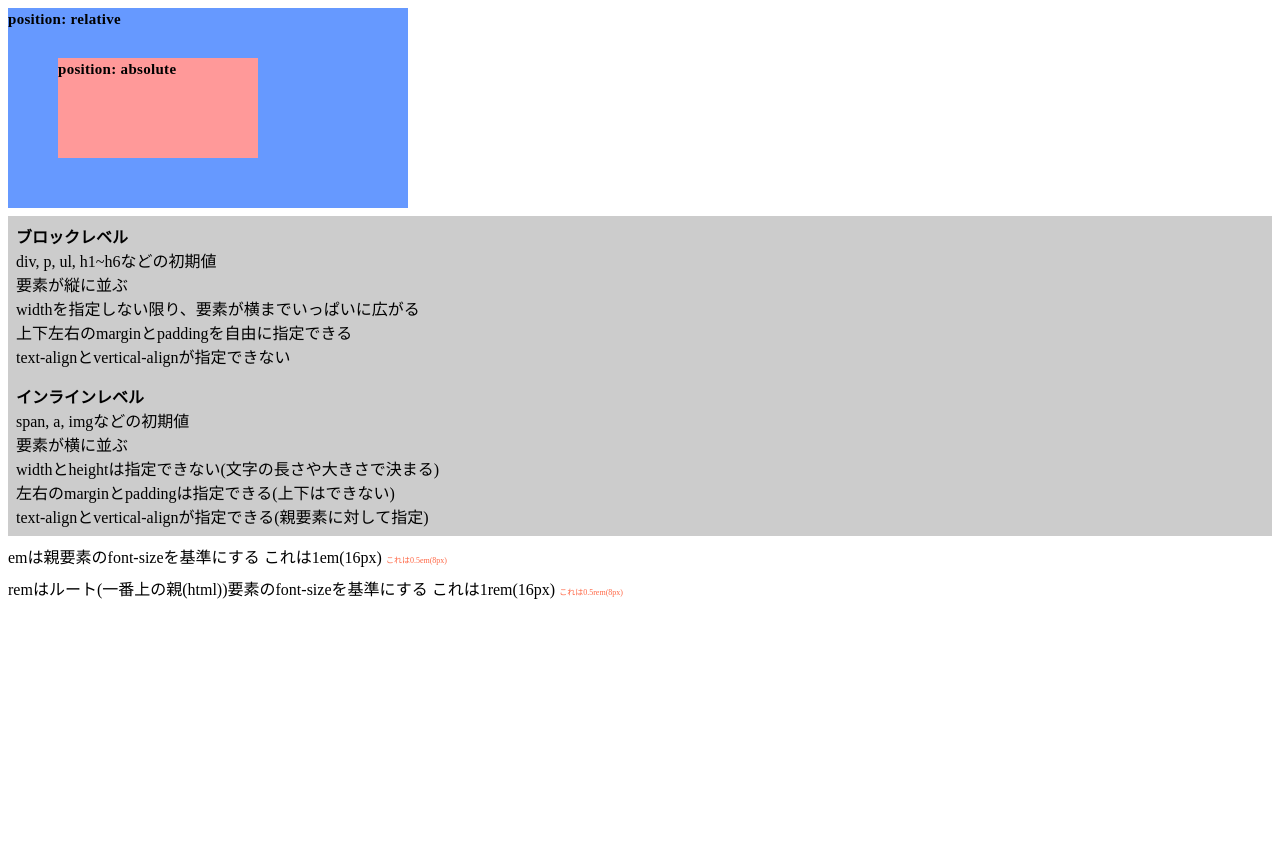
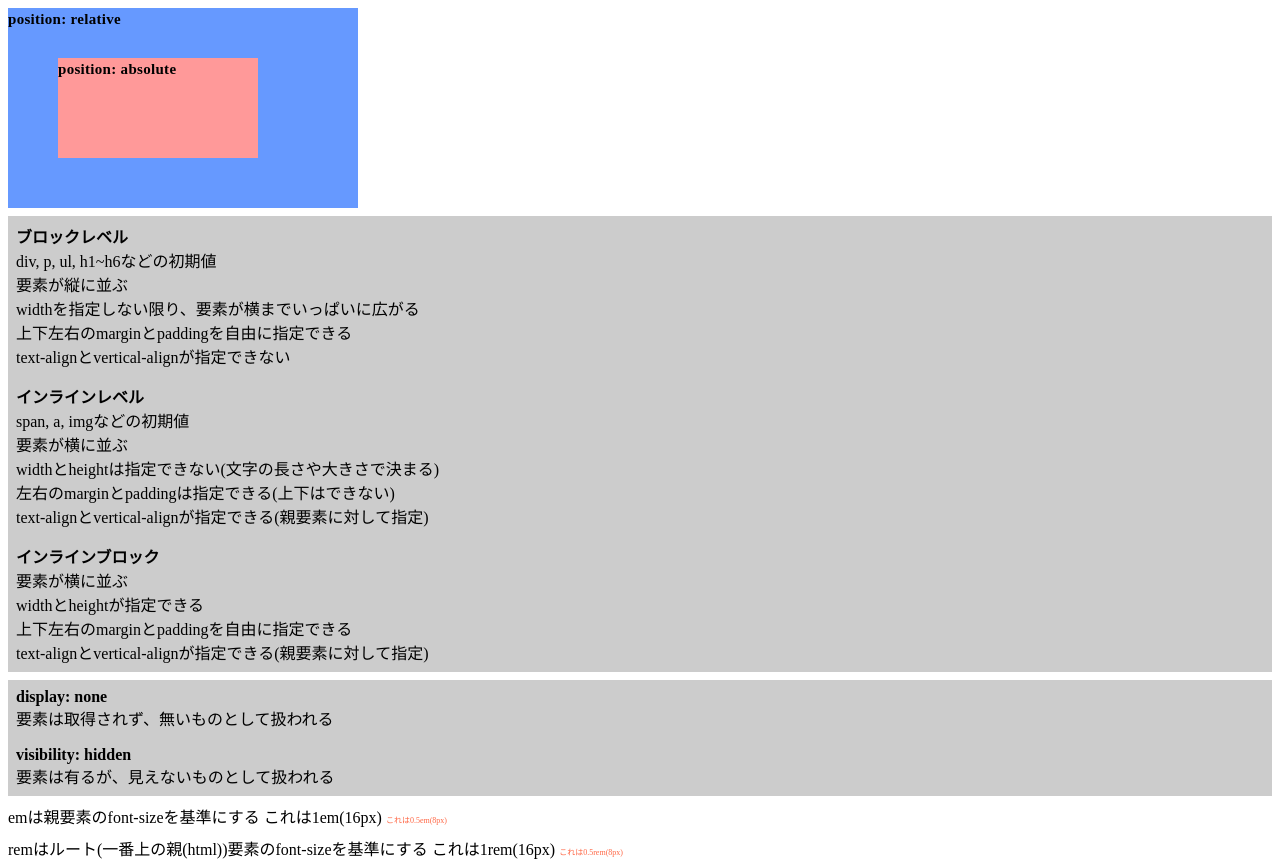
Before and after one commit to koizum/basic-html, a plain HTML site: page index.html in a window 1280 px wide. Before the commit the page ends 800 px from the top, so only its background shows below. Drawn offline with Linux system fonts and the light colour scheme.

Commit message:
inline-block

```diff
--- a/css/style.css
+++ b/css/style.css
@@ -18,7 +18,7 @@ body, p, h4 {
 
 #parent_position_relative_01 {
     position: relative;
-    width: 400px;
+    width: 350px;
     height: 200px;
     background-color: #69f;
 }
@@ -39,7 +39,7 @@ body, p, h4 {
     line-height: 1.5;
 }
 
-.block_level, .inline_level {
+.block_level, .inline_level, .inline_block, .display_none, .visibility_hidden {
     padding: 8px;
 }
 
--- a/index.html
+++ b/index.html
@@ -36,6 +36,23 @@
                 <p>左右のmarginとpaddingは指定できる(上下はできない)</p>
                 <p>text-alignとvertical-alignが指定できる(親要素に対して指定)</p>
             </div>
+            <div class="inline_block">
+                <h4>インラインブロック</h4>
+                <p>要素が横に並ぶ</p>
+                <p>widthとheightが指定できる</p>
+                <p>上下左右のmarginとpaddingを自由に指定できる</p>
+                <p>text-alignとvertical-alignが指定できる(親要素に対して指定)</p>
+            </div>
+        </div>
+        <div class="outer_display">
+            <div class="display_none">
+                <h4>display: none</h4>
+                <p>要素は取得されず、無いものとして扱われる</p>
+            </div>
+            <div class="visibility_hidden">
+                <h4>visibility: hidden</h4>
+                <p>要素は有るが、見えないものとして扱われる</p>
+            </div>
         </div>
         <div class="outer_font">
             <p class="parent_em">
```
